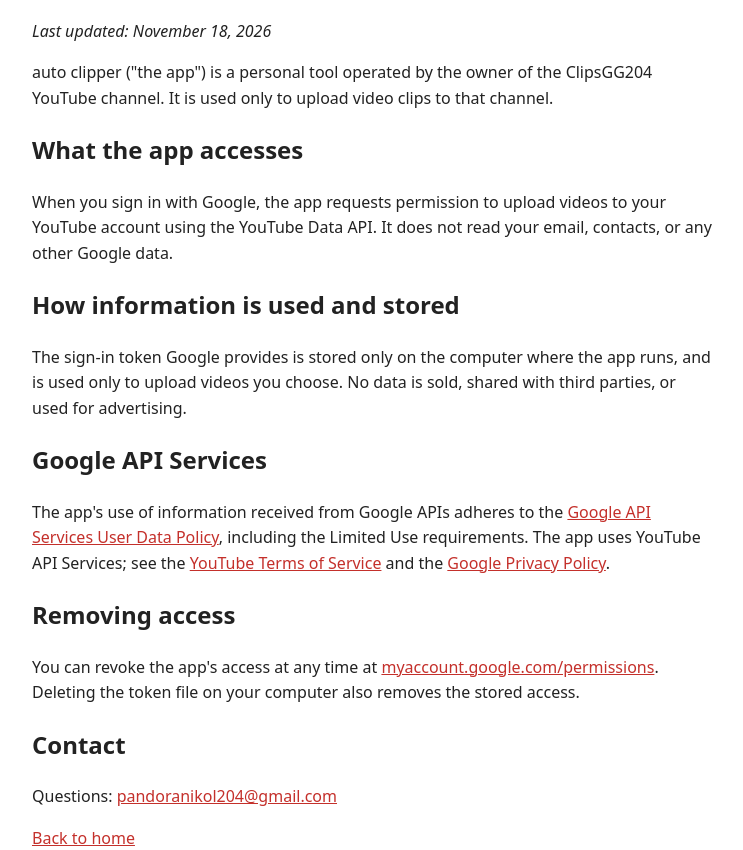
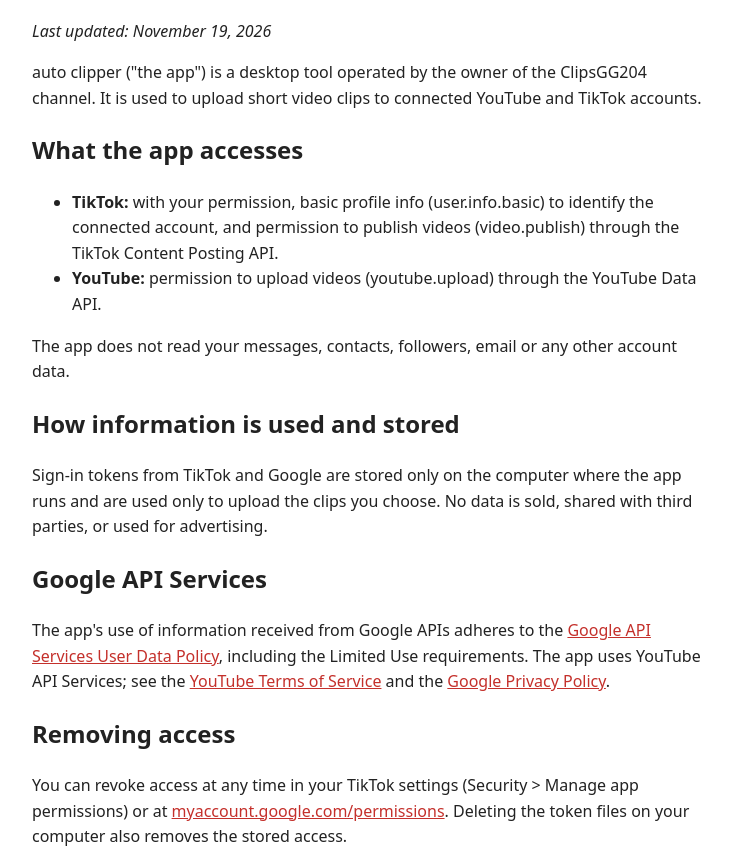
Before and after one commit to marcomoreira204-del/marcomoreira204-del.github.io, a plain HTML site: page privacy.html in a window 1280 px wide. Shown: the part 102-952 px from the top of the page, without its empty margins (268-1011 px from the left). Drawn offline with Linux system fonts and the light colour scheme.

Commit message:
Update privacy.html

```diff
--- a/privacy.html
+++ b/privacy.html
@@ -11,18 +11,22 @@
 </head>
 <body>
   <h1>Privacy Policy</h1>
-  <p><em>Last updated: November 18, 2026</em></p>
+  <p><em>Last updated: November 19, 2026</em></p>
 
-  <p>auto clipper ("the app") is a personal tool operated by the owner of the ClipsGG204 YouTube channel.
-     It is used only to upload video clips to that channel.</p>
+  <p>auto clipper ("the app") is a desktop tool operated by the owner of the ClipsGG204 channel.
+     It is used to upload short video clips to connected YouTube and TikTok accounts.</p>
 
   <h2>What the app accesses</h2>
-  <p>When you sign in with Google, the app requests permission to upload videos to your YouTube account
-     using the YouTube Data API. It does not read your email, contacts, or any other Google data.</p>
+  <ul>
+    <li><strong>TikTok:</strong> with your permission, basic profile info (user.info.basic) to identify the connected
+        account, and permission to publish videos (video.publish) through the TikTok Content Posting API.</li>
+    <li><strong>YouTube:</strong> permission to upload videos (youtube.upload) through the YouTube Data API.</li>
+  </ul>
+  <p>The app does not read your messages, contacts, followers, email or any other account data.</p>
 
   <h2>How information is used and stored</h2>
-  <p>The sign-in token Google provides is stored only on the computer where the app runs, and is used only to
-     upload videos you choose. No data is sold, shared with third parties, or used for advertising.</p>
+  <p>Sign-in tokens from TikTok and Google are stored only on the computer where the app runs and are used only to
+     upload the clips you choose. No data is sold, shared with third parties, or used for advertising.</p>
 
   <h2>Google API Services</h2>
   <p>The app's use of information received from Google APIs adheres to the
@@ -32,13 +36,13 @@
      <a href="https://policies.google.com/privacy">Google Privacy Policy</a>.</p>
 
   <h2>Removing access</h2>
-  <p>You can revoke the app's access at any time at
+  <p>You can revoke access at any time in your TikTok settings (Security &gt; Manage app permissions) or at
      <a href="https://myaccount.google.com/permissions">myaccount.google.com/permissions</a>.
-     Deleting the token file on your computer also removes the stored access.</p>
+     Deleting the token files on your computer also removes the stored access.</p>
 
   <h2>Contact</h2>
   <p>Questions: <a href="mailto:pandoranikol204@gmail.com">pandoranikol204@gmail.com</a></p>
 
-  <p><a href="index.html">Back to home</a></p>
+  <p><a href="index.html">Home</a> · <a href="terms.html">Terms of Service</a></p>
 </body>
 </html>
```
